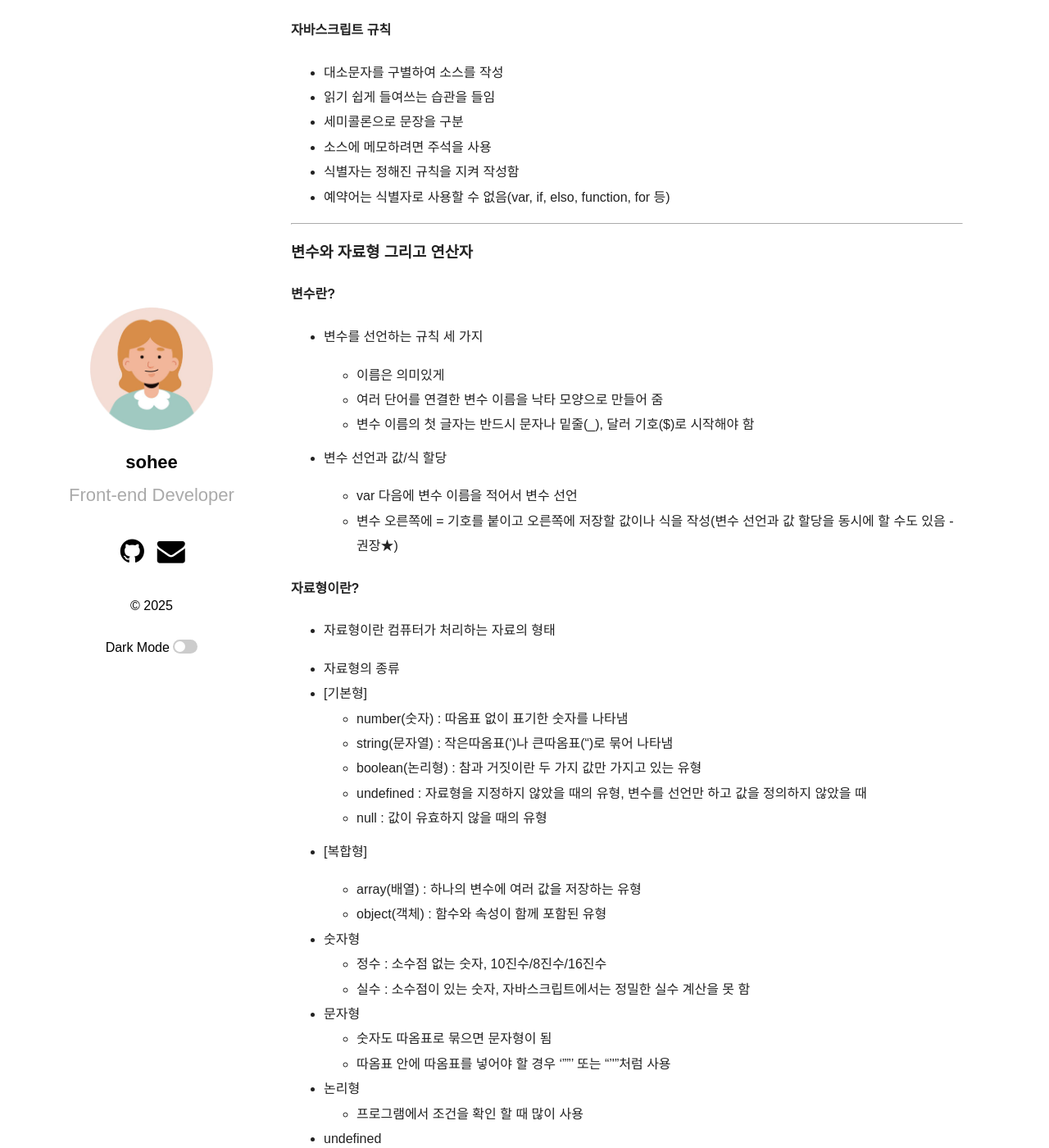
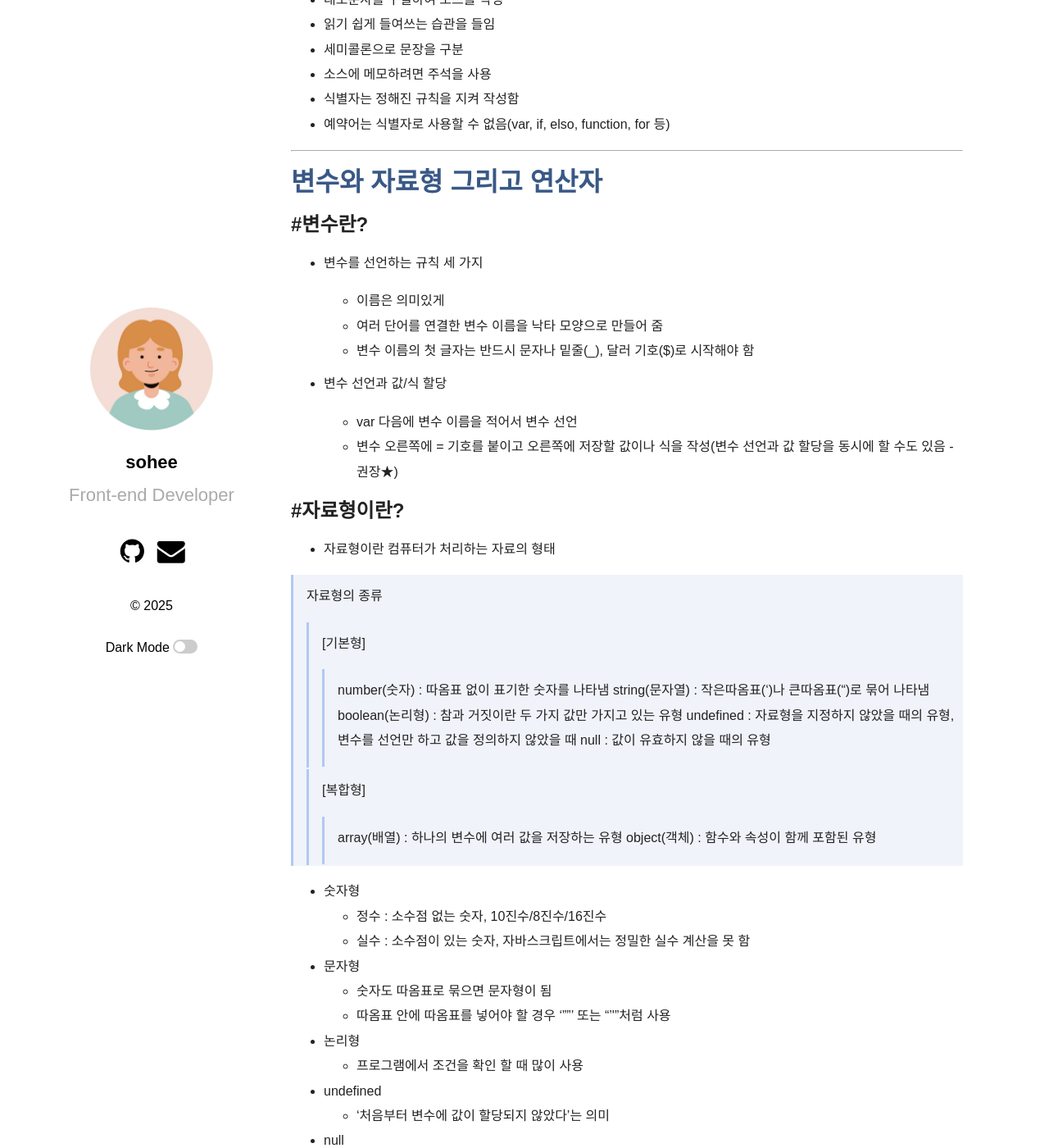
Before and after one commit to shkim00216/shkim00216.github.io, a Jekyll site: the page built from _posts/2025-01-16-javascript.md, in a window 1280 px wide and 1400 px high, scrolled down 1826 px. Shown: the whole window at 82% size. Built offline with Jekyll 4.4.1, drawn with Linux system fonts in a browser that asks for light colours; some web fonts are replaced; some of the changed text lies outside the part shown.

Commit message:
Update 2025-01-16-javascript.md

````diff
--- a/_posts/2025-01-16-javascript.md
+++ b/_posts/2025-01-16-javascript.md
@@ -1,13 +1,13 @@
 ---
 layout: post
-title: "[JAVASCRIPT] 자바스크립트+jQuery 기초부터 실무까지 : 기초 Part.1"
+title: "[Javascript] 자바스크립트+jQuery 기초부터 실무까지 : 기초 Part.1"
 date: 2025-01-16
-categories: JAVASCRIPT
+categories: Javascript
 ---
 
-### 자바스크립트 개요와 개발환경 구축
+# 자바스크립트 개요와 개발환경 구축
 
-#### 웹 프로그래밍이란
+## #웹 프로그래밍이란
 
 > 프로그래밍 : 사람이 원하는대로 컴퓨터가 작동할 수 있도록 컴퓨터 언어로 명령어를 나열하는 행위
 > 웹 프로그래밍 : '웹 브라우저'와 관련된 프로그램을 작성하는 것
@@ -15,25 +15,25 @@ categories: JAVASCRIPT
 > 백엔드(back-end) 프로그래밍 : 서버에서 데이터 관리를 프로그래밍
 > 프론트엔드(front-end) 프로그래밍 : 서버에서 받아온 정보를 웹 브라우저에 어떻게 표시할 것인지 프로그래밍
 
-#### 자바스크립트의 역할
+## #자바스크립트의 역할
 
 - 웹 사이트를 동적으로 만들 수 있음
 - 웹 브라우저에서 실행되는 프로그램을 만들 수 있음
 - 서버를 구성하고 서버용 프로그램을 만들 수 있음(자바스크립트 프레임워크 node.js)
 
-#### 자바스크립트의 특징
+## #자바스크립트의 특징
 
 - 모든 웹 브라우저에서 작동함
 - 풀스택 웹 개발 뿐 아니라 다양한 용도의 프로그램을 만들 수 있음
 - 다양한 자바스크립트 공개 API(Application Programming Interface)를 사용할 수 있음
 - 다양한 라이브러리와 프레임워크를 사용할 수 있음
 
-#### 개발환경 준비하기
+## #개발환경 준비하기
 
 > 크롬 브라우저 설치하기 www.google.co.kr/chrome/
 > 비주얼 스튜디오 코드 설치하기 code.visualstudio.com/
 
-#### 자바스크립트 소스 작성 및 실행하기
+## #자바스크립트 소스 작성 및 실행하기
 
 - \<script> 태그 안에 자바스크립트 작성
 
@@ -51,7 +51,7 @@ categories: JAVASCRIPT
 </script>
 ```
 
-#### 자바스크립트의 입력과 출력
+## #자바스크립트의 입력과 출력
 
 > 사용자 입력 값 받기 - prompt() 함수
 
@@ -65,7 +65,7 @@ categories: JAVASCRIPT
 
 - 괄호 안의 내용을 콘솔 창에 출력
 
-#### 자바스크립트 규칙
+## #자바스크립트 규칙
 
 - 대소문자를 구별하여 소스를 작성
 - 읽기 쉽게 들여쓰는 습관을 들임
@@ -76,9 +76,9 @@ categories: JAVASCRIPT
 
 ---
 
-### 변수와 자료형 그리고 연산자
+# 변수와 자료형 그리고 연산자
 
-#### 변수란?
+## #변수란?
 
 - 변수를 선언하는 규칙 세 가지
 
@@ -91,21 +91,24 @@ categories: JAVASCRIPT
   - var 다음에 변수 이름을 적어서 변수 선언
   - 변수 오른쪽에 = 기호를 붙이고 오른쪽에 저장할 값이나 식을 작성(변수 선언과 값 할당을 동시에 할 수도 있음 - 권장★)
 
-#### 자료형이란?
+## #자료형이란?
 
 - 자료형이란 컴퓨터가 처리하는 자료의 형태
 
-- 자료형의 종류
-- [기본형]
-  - number(숫자) : 따옴표 없이 표기한 숫자를 나타냄
-  - string(문자열) : 작은따옴표(')나 큰따옴표(")로 묶어 나타냄
-  - boolean(논리형) : 참과 거짓이란 두 가지 값만 가지고 있는 유형
-  - undefined : 자료형을 지정하지 않았을 때의 유형, 변수를 선언만 하고 값을 정의하지 않았을 때
-  - null : 값이 유효하지 않을 때의 유형
-- [복합형]
+> 자료형의 종류
+>
+> > [기본형]
+> >
+> > > number(숫자) : 따옴표 없이 표기한 숫자를 나타냄
+> > > string(문자열) : 작은따옴표(')나 큰따옴표(")로 묶어 나타냄
+> > > boolean(논리형) : 참과 거짓이란 두 가지 값만 가지고 있는 유형
+> > > undefined : 자료형을 지정하지 않았을 때의 유형, 변수를 선언만 하고 값을 정의하지 않았을 때
+> > > null : 값이 유효하지 않을 때의 유형
 
-  - array(배열) : 하나의 변수에 여러 값을 저장하는 유형
-  - object(객체) : 함수와 속성이 함께 포함된 유형
+> > [복합형]
+> >
+> > > array(배열) : 하나의 변수에 여러 값을 저장하는 유형
+> > > object(객체) : 함수와 속성이 함께 포함된 유형
 
 - 숫자형
   - 정수 : 소수점 없는 숫자, 10진수/8진수/16진수
@@ -167,7 +170,7 @@ var str = 10;
   - 증감 연산자 : ++ --
 
 > - 연산자와 피연산자
->   currentYear - birthYear + 1에서 연산자를 제외한 나머지를 '피연산자'라고 함
+>   > currentYear - birthYear + 1에서 연산자를 제외한 나머지를 '피연산자'라고 함
 
 - 할당 연산자(복합대입 연산자)
 
@@ -203,7 +206,7 @@ alert(numType);
 
 ---
 
-### ★추가 탐구
+## ★추가 탐구
 
 - VSCode로 디버깅을 하는 방법은?
   - 블로그 정리 필요
````
